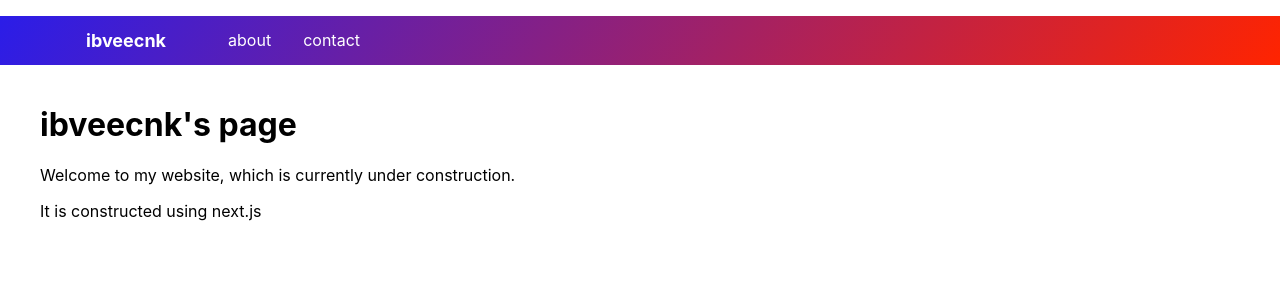
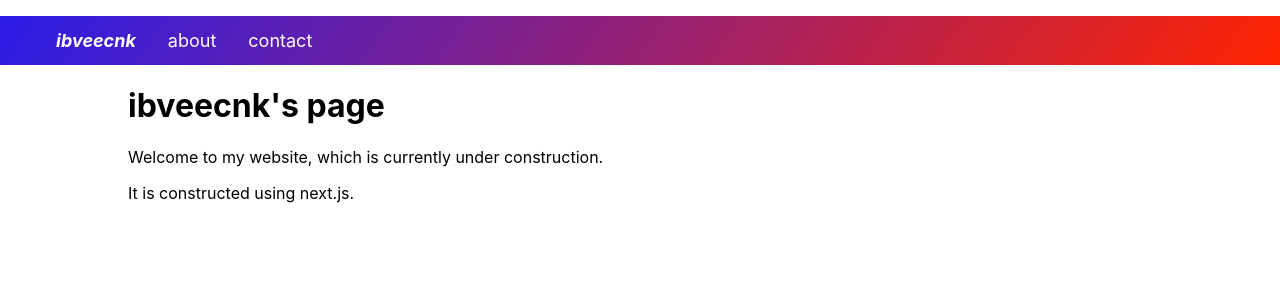
Before and after one commit to ibveecnk/personalWebsite, a Next.js app: page / in a window 1280 px wide. Shown: the top 300 px of the page. Built offline with nearby package versions, Linux system fonts and the light colour scheme.

Commit message:
Improve navbar rendering

```diff
--- a/components/header.js
+++ b/components/header.js
@@ -6,10 +6,12 @@ function Header({ page }) {
       <div className="center">
         <nav id="mainNav">
           <ul className="navContainer">
-            <li className="mainLi">
+            <li>
               <Link href="/">
                 <a className="mainName">
-                  <b>ibveecnk</b>
+                  <b>
+                    <i>ibveecnk</i>
+                  </b>
                 </a>
               </Link>
             </li>
--- a/pages/index.js
+++ b/pages/index.js
@@ -9,7 +9,7 @@ export default function Home() {
       <div className="cWrapper">
         <Title text="ibveecnk's page"></Title>
         <p>Welcome to my website, which is currently under construction.</p>
-        <p>It is constructed using next.js</p>
+        <p>It is constructed using next.js.</p>
       </div>
     </div>
   );
--- a/styles/globals.css
+++ b/styles/globals.css
@@ -12,7 +12,7 @@ a {
 }
 
 div.cWrapper {
-  margin: 40px;
+  margin: 0 10%;
 }
 
 * {
--- a/styles/header.css
+++ b/styles/header.css
@@ -10,15 +10,10 @@ ul > li {
   float: left;
 }
 
-li.mainLi {
-  float: left;
-  color: white;
-  padding: 0px 30px;
-  font-size: large;
-}
-
 li a {
   display: block;
+  float: left;
+  font-size: large;
   color: white;
   text-align: center;
   padding: 14px 16px;
```
